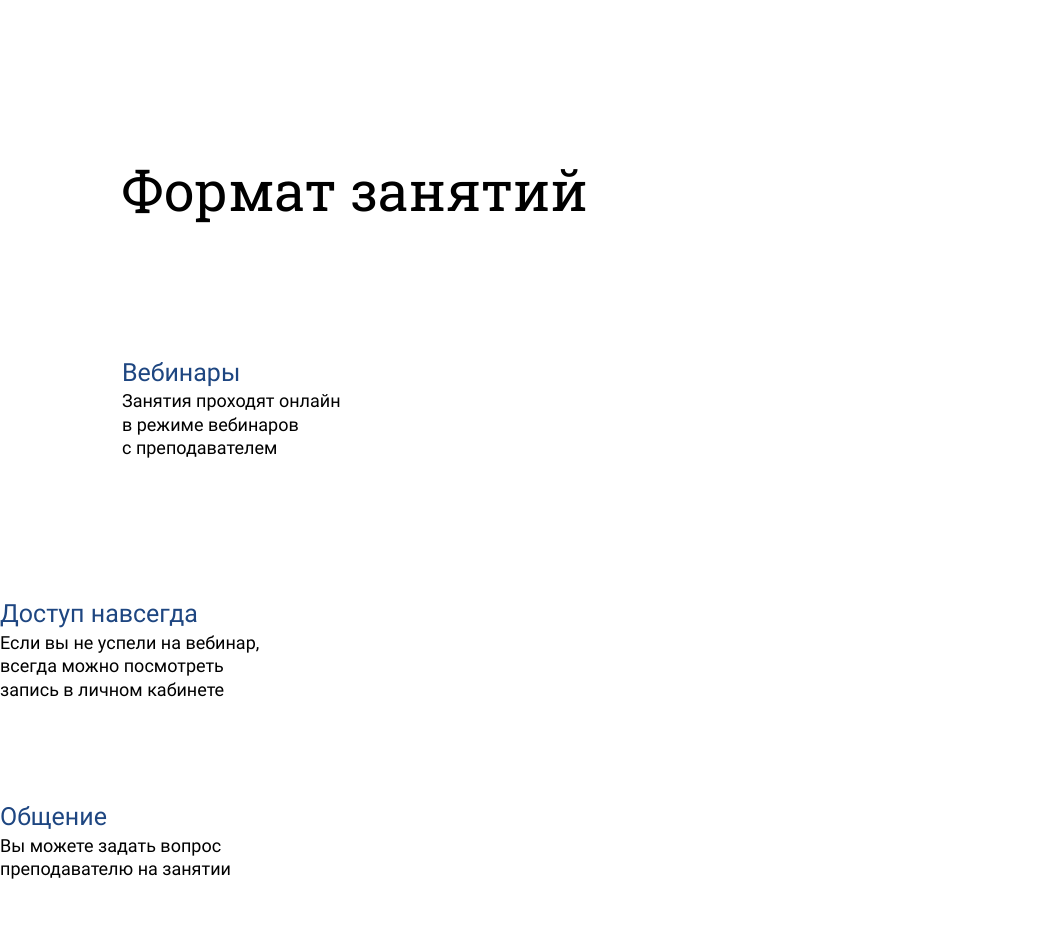
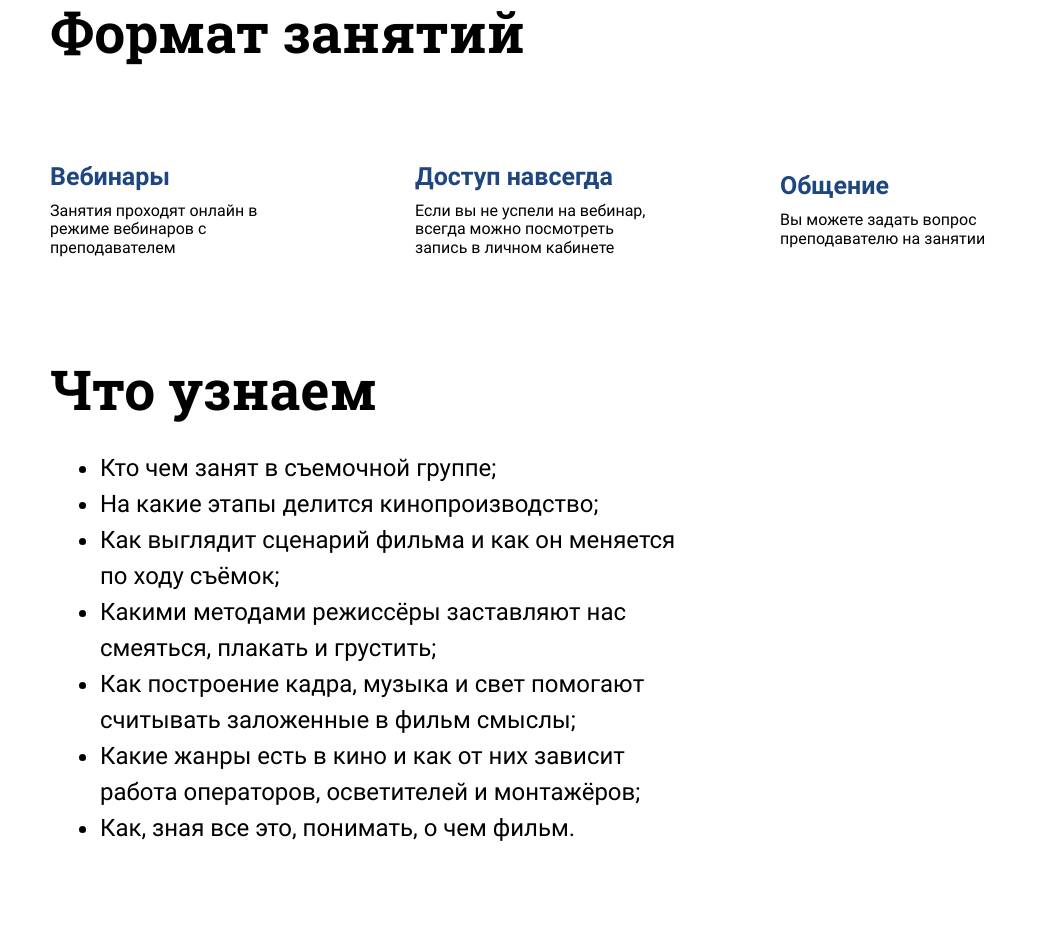
Before and after one commit to Purple-Swag22/new-cinema, a plain HTML site: page index.html in a window 1280 px wide. Shown: the top 952 px of the page, without its empty margins (0-1047 px from the left). Drawn offline with Linux system fonts and the light colour scheme.

Commit message:
проект итоговый леонова

```diff
--- a/index.html
+++ b/index.html
@@ -8,41 +8,39 @@
     <title>Смотреть кино</title>
 </head>
 <body>
-
-    <p class="info">Формат занятий</p>
+    <!-- Формат занятий + Что узнаем - Маша --> <!-- Формат занятий + Что узнаем - Маша -->
+    <div class="wrapper">
+        <section>
+          <h2>Формат занятий</h2>
+       <div class="format-container">
             <div class="one">
-    <p class="what"> Вебинары </p>
-    <div class="dog">Занятия проходят онлайн<br>
-                         в режиме вебинаров<br>
-                         c преподавателем </div>
-
-  <div class="two">
-  <p class="time"> Доступ навсегда</p>
-  <div class="cat">Если вы не успели на вебинар,<br>
-           всегда можно посмотреть <br>
-          запись в личном кабинете</div>
-
-    <div class="done">
-  <p class="second"> Общение </p>
-  <div class="hamster">Вы можете задать вопрос<br>
-                    преподавателю на занятии</div>
-
-  <div class="about">
-  <p class= "more"> Что узнаем</p>
+              <h3>Вебинары</h3>
+                <p>Занятия проходят онлайн в режиме вебинаров c преподавателем</p>
+            </div>
+            <div class="one">
+              <h3>Доступ навсегда</h3>
+                <p>Если вы не успели на вебинар, всегда можно посмотреть запись в личном кабинете</p>
+            </div>
+            <div class="one">
+              <h3>Общение</h3>
+                <p>Вы можете задать вопрос преподавателю на занятии</p>
+            </div>
+            </div>
+          </section>
+          <section>
+          <h2>Что узнаем</h2>
+          <div class="list">
                         <ul>
+              <div class="scroll">
               <li>Кто чем занят в съемочной группе;</li>
               <li>На какие этапы делится кинопроизводство;</li>
-   <li>Как выглядит сценарий фильма и как он меняется<br>
-       по ходу съёмок;</li>
-    <li>Какими методами режиссёры заставляют нас смеяться,<br>
-        плакать и грустить;</li>
-    <li>Как построение кадра, музыка и свет помогают<br>
-        считывать заложенные в фильм смыслы;</li>
-    <li>Какие жанры есть в кино и как от них зависит работа<br>
-        операторов, осветителей и монтажёров;</li>
+              <li>Как выглядит сценарий фильма и как он меняется по ходу съёмок;</li>
+              <li>Какими методами режиссёры заставляют нас смеяться, плакать и грустить;</li>
+              <li>Как построение кадра, музыка и свет помогают считывать заложенные в фильм смыслы;</li>
+              <li>Какие жанры есть в кино и как от них зависит работа операторов, осветителей и монтажёров;</li>
               <li>Как, зная все это, понимать, о чем фильм.</li>
+            </div>
             </ul>
           </div>
-
-</body>
-</html>
+        </section>
+      </div>
--- a/style.css
+++ b/style.css
@@ -9,79 +9,143 @@
 
 /* Стили для мобильных экранов */
 
-
-*{
-    margin: 0;
-    padding: 0;
+@import "./normalize.css";
+@import "./fonts.css";
+* {
+  margin: 0;
+  padding: 0;
+  box-sizing: border-box;
+}
+/* Стили по умолчанию (десктоп) */
+@import url('https://fonts.googleapis.com/css2?family=Roboto:ital,wght@0,100;0,300;0,400;0,500;0,700;0,900;1,100;1,300;1,400;1,500;1,700;1,900&display=swap');
+@import url('https://fonts.googleapis.com/css2?family=Roboto+Slab:wght@100;200;300;400;500;600;700;800;900&display=swap');
+* {
     box-sizing: border-box;
 }
-.about{
-    min-width: 1280px;
-    width: 89%;
-    margin:auto;
+body {
+    font-family: Roboto, sans-serif;
 }
-.done, .one, .two{
-flex-direction: row;
+.blocks {
+  display: flex;
+  flex-wrap: wrap;
+  margin-top: 50px;
 }
-.info{
-margin-bottom: 50px;
-font-family: Roboto slab;
-font-size: 55px;
-line-height: 55.76px;
-font-weight: 700 bold;
-color:#000000;
+.item {
+    width: 27%;
+    background: #FFFFFF;
+    box-shadow: 1px 1px 15px rgba(0, 0, 0, 0.25);
+    border-radius: 30px;
+    margin: 15px;
 }
-.what, .time{
-font-size: 25px;
-font-weight: 700 bold;
-line-height: 32.5px;
-font-family: Roboto;
-color:#1E4681;
-margin-top: 139px;
+.png {
+    width: 100%;
 }
-.dog, .cat, .hamster{
-font-size: 18px;
-font-weight: 400;
-font-family: Roboto;
-line-height: 23.4px;
-color: #000000;
-
+.first-block {
+    min-height: 168px;
+    display: flex;
+    justify-content: space-between;
+    flex-direction: column;
+    padding: 20px;
 }
-.more{
-font-size: 55px;
-font-family: Roboto slab;
-font-weight: 700 bold;
-line-height: 55.76px ;
-margin-top: 340px;
-margin-bottom: 80px;
+.first {
+    font-size: 30px;
 }
-ul{
-font-size: 24px;
-font-family: Roboto;
-line-height: 36px;
-color:#000000;
+.first-info {
+    font-size: 25px;
 }
-.what{
-margin-right:195px;
+/* Стили для планшета */
+/* Стили для мобильных экранов */
+.wrapper {
+    max-width: 1600px;
+    margin: 0 auto;
+    padding: 0 50px;
 }
-.time{
-margin-right: 170px;
+h2 {
+  font-family: Roboto Slab;
+  font-size: 55px;
 }
-.second{
-font-size: 25px;
-font-weight: 700 bold;
-line-height: 32.5px;
-font-family: Roboto;
-color:#1E4681;
-padding-top: 100px;
+div.box {
+    max-width: 670px;
 }
-.info, .more{
-margin-left: 121px;
-margin-top: 162px;
+div.about {
+    display: flex;
+    justify-content: space-between;
+    margin-top: 30px;
 }
-.what, li{
-margin-left: 122px;
+.text {
+  font-size: 24px;
+  line-height: 36px;
+  margin-bottom: 20px;
 }
-.dog{
-margin-left: 122px;
+.container {
+  display: flex;
+  align-items: center;
+  margin-bottom: 100px;
+  margin-top: 100px;
+  font-size: 18px;
+  justify-content: space-between;
+  max-width: 980px;
 }
+h3 {
+  font-size: 25px;
+  margin-bottom: 10px;
+}
+p {
+  font-family: Roboto;
+  color: #000;
+}
+.eght {
+    display:block;
+    max-width: 150px;
+    margin-left: 100px;
+}
+.format-container {
+  display: flex;
+  align-items: center;
+  margin-top: 100px;
+  margin-bottom: 100px;
+  justify-content: space-between;
+  max-width: 980px;
+}
+ul {
+    font-family: Roboto;
+    font-size: 24px;
+  }
+  div.scroll {
+    padding: 0 50px;
+    line-height: 36px;
+  }
+.list {
+    margin-top: 30px;
+    margin-bottom: 100px;
+    max-width: 680px;
+}
+  .one {
+    max-width: 250px;
+    align-items: center;
+    color: #1E4681;
+  }
+@media (max-width: 1279px) {
+  .wrapper {
+    font-family: Roboto;
+    max-width: 834px;
+    margin: auto;
+  }
+  .h2 {
+    box-sizing: border-box;
+    padding-top: 20px;
+    margin: auto;
+  }
+  .text {
+    box-sizing: border-box;
+    margin: auto;
+    padding: 20px;
+  }
+  .container {
+    width: 900px;
+  }
+  .eght {
+    font-family: Roboto;
+    padding-top: 20px;
+    margin: auto;
+  }
```
Also changed, not shown: 1 other file. Lines whose indentation alone changed are shown as unchanged.
